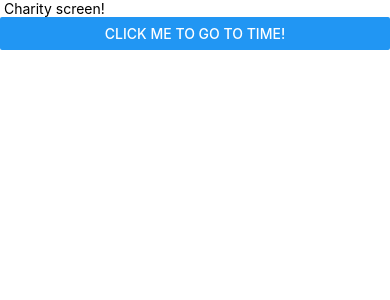
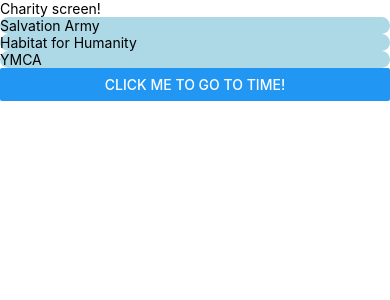
Before and after one commit to treloar/PomodoroForABetterWorld, a React Native app in the folder Pomodoro/: screen / in a window 390 px wide. Shown: the top 300 px of the page. Built offline with nearby package versions, Linux system fonts and the light colour scheme.

Commit message:
Create basic CharityBox component

```diff
--- /dev/null
+++ b/Pomodoro/screens/CharityBox.js
@@ -0,0 +1,31 @@
+import React from 'react';
+import {
+  View,
+  Text,
+  StyleSheet,
+} from 'react-native';
+
+
+export class CharityBox extends React.Component {
+  constructor(props) {
+    super(props);
+  }
+
+  render() {
+    return (
+        <View>
+            <Text style={this.styles.charitybox}>{this.props.name}</Text>
+        </View>
+    );
+  }
+
+  styles = StyleSheet.create({
+    charitybox: {
+      color: 'black',
+      backgroundColor: 'lightblue',
+      borderRadius: 50,
+    }
+  });
+}
+
+export default CharityBox;
--- a/Pomodoro/screens/CharityScreen.js
+++ b/Pomodoro/screens/CharityScreen.js
@@ -2,8 +2,10 @@
 import {
   View,
   Text,
+  StyleSheet,
   Button,
 } from 'react-native';
+import CharityBox from './CharityBox';
 
 
 export class CharityScreen extends React.Component {
@@ -11,16 +13,27 @@
     super(props);
   }
 
-  press = () => {
+  goToTimeScreen = () => {
     this.props.nav('time');
-  };
+  }
 
   render() {
-      return (
-              <View>
-              <Text> Charity screen! </Text>
-              <Button onPress={this.press} title="Click me to go to time!"></Button>
-              </View>
-             );
+    return (
+      <View>
+        <Text>Charity screen!</Text>
+        <View style={this.styles.charityContainer}>
+          <CharityBox name="Salvation Army"/>
+          <CharityBox name="Habitat for Humanity"/>
+          <CharityBox name="YMCA"/>
+        </View>
+        <Button onPress={this.goToTimeScreen} title="Click me to go to time!"></Button>
+      </View>
+    );
   }
+
+  styles = StyleSheet.create({
+    charityContainer: {
+
+    },
+  });
 }
```
Also changed, not shown: 2 other files (tests, documents, lock files or other folders).
